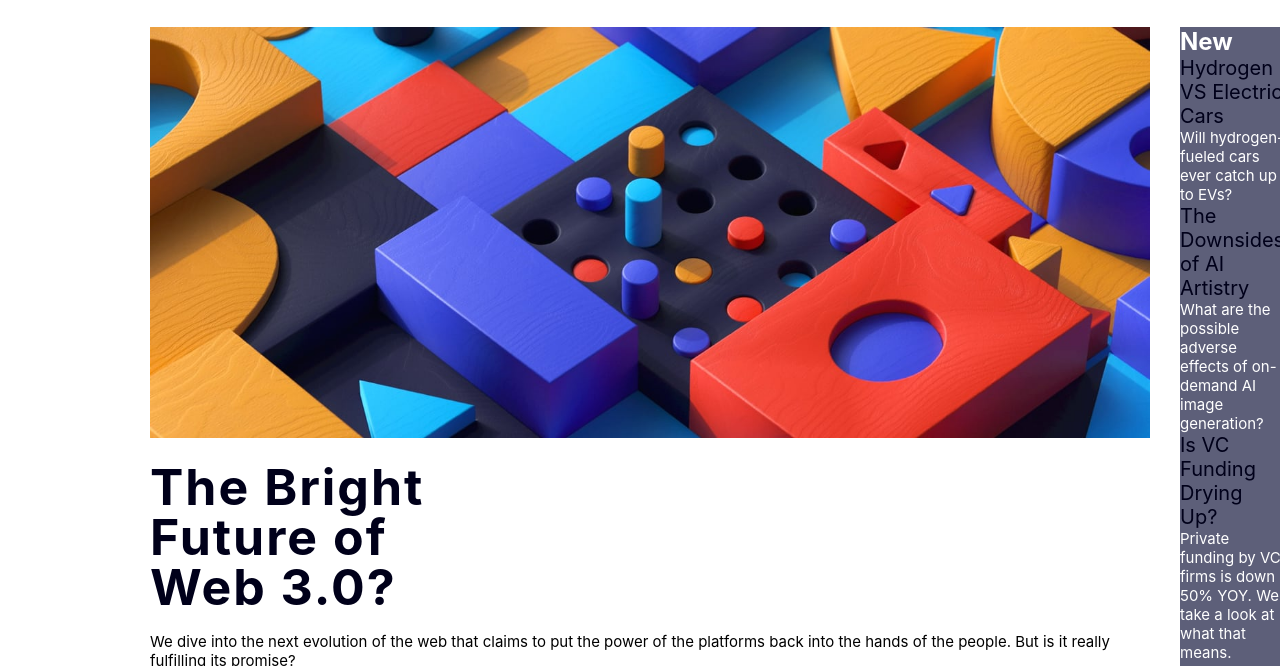
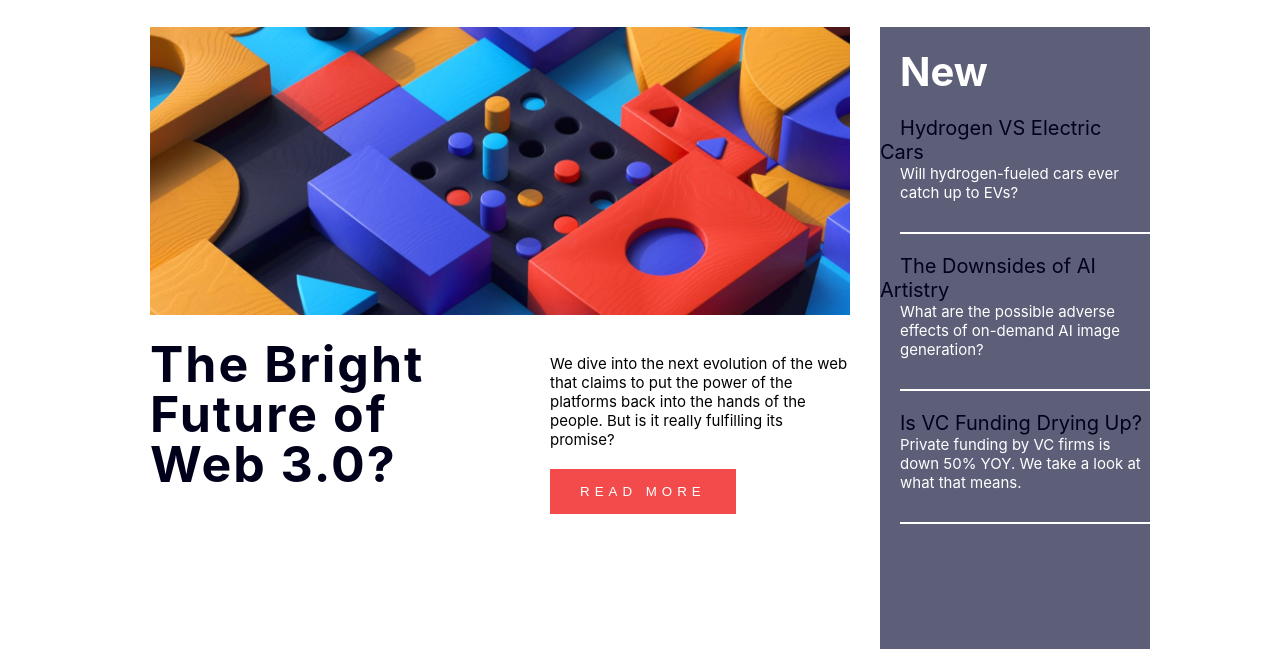
Before and after one commit to ilansilv/landing-page-2, a plain HTML site: page index.html in a window 1280 px wide. Shown: the part 87-753 px from the top of the page. Drawn offline with Linux system fonts and the light colour scheme.

Commit message:
seção de conteúdo e side iniciados

```diff
--- a/index.html
+++ b/index.html
@@ -43,17 +43,17 @@
 
     <section class="side">
       <h2>New</h2>
-        <div>
-          <a>Hydrogen VS Electric Cars</a>
-          <p>Will hydrogen-fueled cars ever catch up to EVs?</p>
+        <div class="conteudo-side">
+          <a class="titulo-side">Hydrogen VS Electric Cars</a>
+          <p class="paragrafo-side">Will hydrogen-fueled cars ever catch up to EVs?</p>
         </div>
-        <div>
-          <a>The Downsides of AI Artistry</a>
-          <p>What are the possible adverse effects of on-demand AI image generation?</p>
+        <div class="conteudo-side">
+          <a class="titulo-side">The Downsides of AI Artistry</a>
+          <p class="paragrafo-side">What are the possible adverse effects of on-demand AI image generation?</p>
         </div>
-        <div>
-          <a>Is VC Funding Drying Up?</a>
-          <p>Private funding by VC firms is down 50% YOY. We take a look at what that means.</p>
+        <div class="conteudo-side">
+          <a class="titulo-side">Is VC Funding Drying Up?</a>
+          <p class="paragrafo-side">Private funding by VC firms is down 50% YOY. We take a look at what that means.</p>
         </div>
     </section>
     </div>
--- a/style/style.css
+++ b/style/style.css
@@ -57,7 +57,7 @@ a:hover {
 }
 
 .principal img{
-    width: 1000px;
+    width: 700px;
 }
 
 .titulo-conteudo h1{
@@ -67,3 +67,56 @@ a:hover {
     letter-spacing: 2px;
     color:hsl(240, 100%, 5%);
 }
+
+.paragrafo-conteudo{
+    width: 300px;
+    position: relative;
+    left: 400px;
+    bottom: 155px;
+}
+
+button{
+    padding: 15px 30px;
+    background-color: rgb(243, 75, 75);
+    border: none;
+    color: white;
+    letter-spacing: 5px;
+    text-transform: uppercase;
+    position: relative;
+    left: 400px;
+    bottom: 135px;
+}
+
+button:hover {
+    background-color: hsl(240, 100%, 5%);
+    cursor: pointer;
+    transition: 0.3s;
+}
+
+.side{
+    display: list-item;
+    flex-direction: column;
+    width: 300px;
+
+}
+
+h2{
+    margin: 20px 20px;
+    font-size: 40px;
+}
+
+.titulo-side{
+    margin-left: 20px;
+}
+
+.paragrafo-side{
+    margin-left: 20px;
+    border-bottom: 2px solid white;
+    width: 250px;
+    padding-bottom: 30px;
+}
+
+.conteudo-side{
+    margin: 20px 0;
+
+}
```
